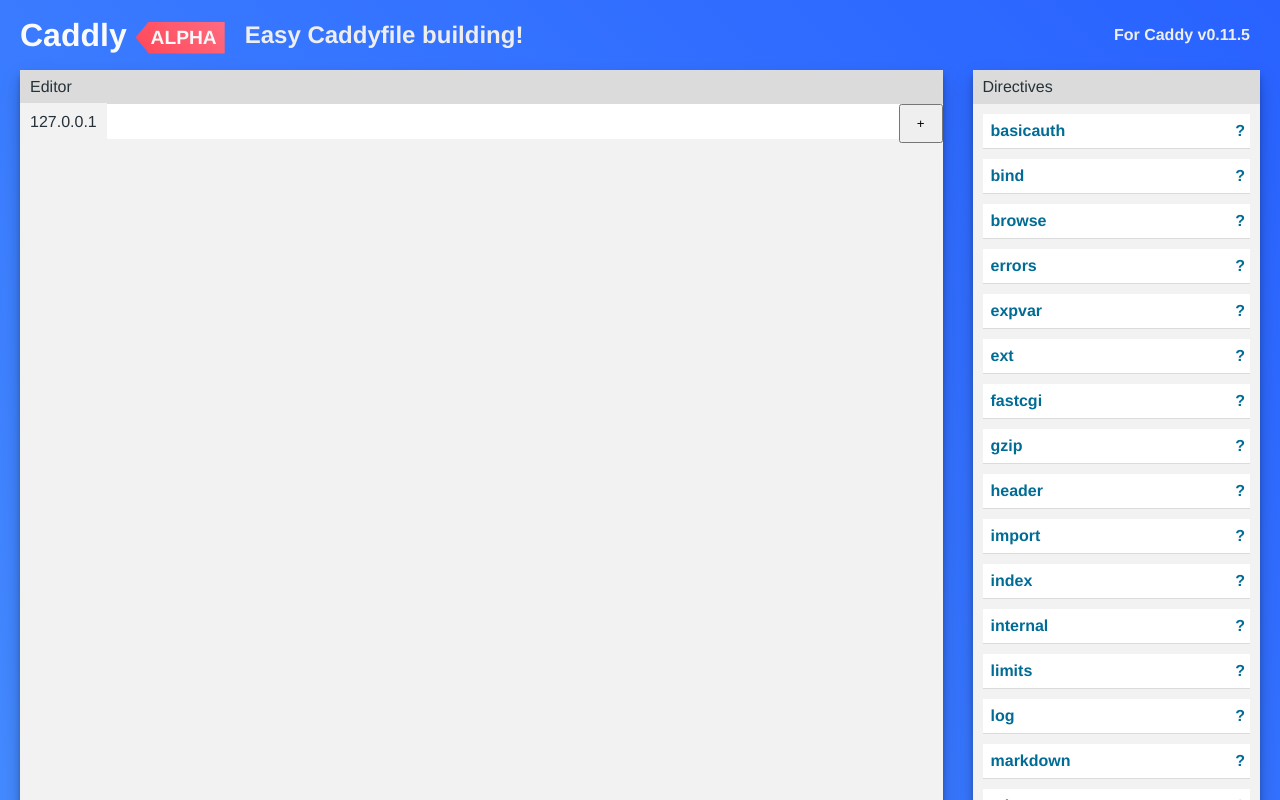
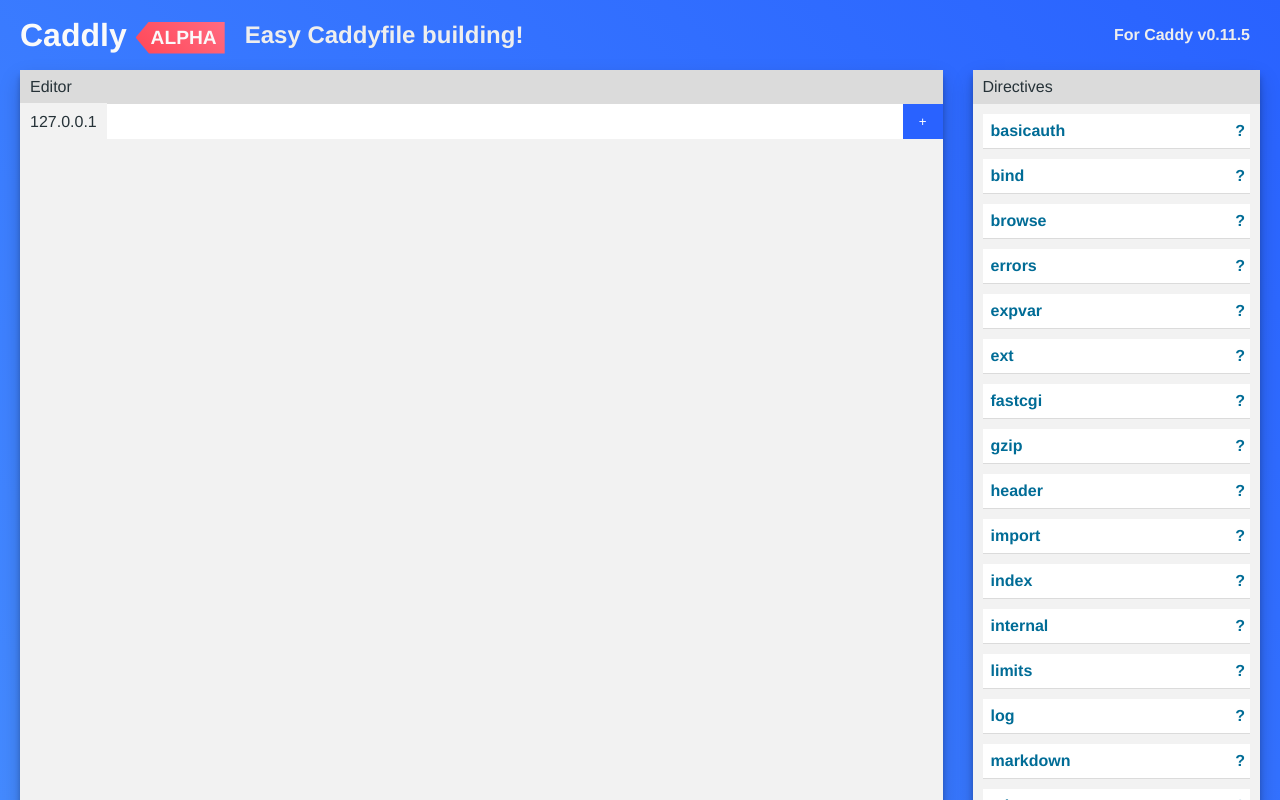
Before and after one commit to roulzhq/Caddly, a Vue app: page / in a window 1280 px wide. Shown: the top 800 px of the page. Built offline with nearby package versions, Linux system fonts and the light colour scheme.

Commit message:
App style changes

```diff
--- a/src/App.vue
+++ b/src/App.vue
@@ -111,6 +111,8 @@
       "editor editor editor sidebar"
       "nav nav nav nav";
     grid-gap: 30px;
+    max-height: 85%;
+    position: relative;
 
     .Editor {
       grid-area: editor;
@@ -135,8 +137,9 @@
 
 .directives {
   width: 100%;
-  height: 100%;
+  height: calc(100% - 74px);
   position: absolute;
+  overflow-y: scroll;
 }
 
 .directive {
@@ -169,7 +172,7 @@
     border: none;
     color: #008000;
     background: transparent;
-    max-width: 80px;
+    width: 120px;
     background: #f2f2f2;
     margin: 0 5px;
     padding: 5px;
@@ -209,4 +212,26 @@
     cursor: pointer;
   }
 }
+
+input {
+  padding: 5px 10px;
+  border: none;
+  outline: none;
+}
+
+button {
+  padding: 5px 10px;
+  border: none;
+  outline: none;
+  margin: 8px;
+  display: inline-block;
+  color: #ffffff;
+  background: #2962ff;
+  cursor: pointer;
+  transition: 0.1s all cubic-bezier(0.25, 0.46, 0.45, 0.94);
+}
+
+button:hover {
+  background: #448aff;
+}
 </style>
```
